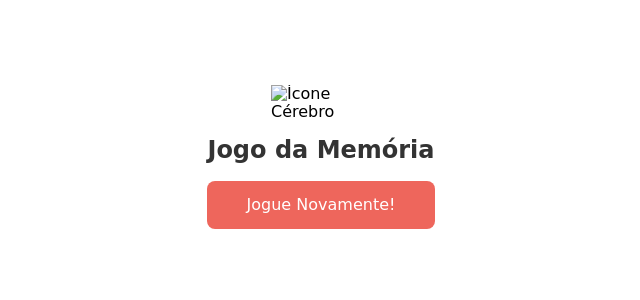
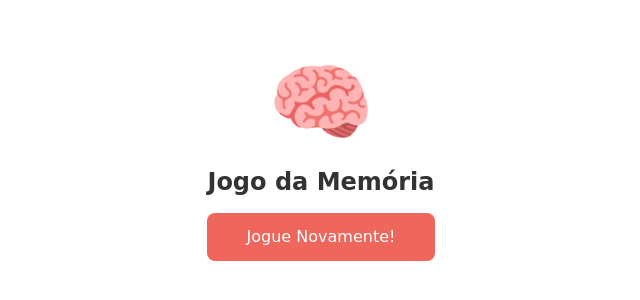
Before and after one commit to leandrol11/jogo_da_memoria, a plain HTML site: page posjogo.html in a window 1280 px wide. Shown: the part 218-518 px from the top of the page, without its empty margins (319-959 px from the left). Drawn offline with Linux system fonts and the light colour scheme; the site is published under a folder, as on GitHub Pages, so addresses that start at the root find nothing.

Commit message:
Correções

```diff
--- a/posjogo.html
+++ b/posjogo.html
@@ -16,7 +16,7 @@
 <body>
     <form class="form-login">
         <div class="header-login">
-            <img src="/img/brain.png" alt="Ícone Cérebro">
+            <img src="img/brain.png" alt="Ícone Cérebro">
             <h1>Jogo da Memória</h1>
             <p></p>
             <button class="jogue-novamente"><a href="index.html">Jogue Novamente!</a></button>
```
